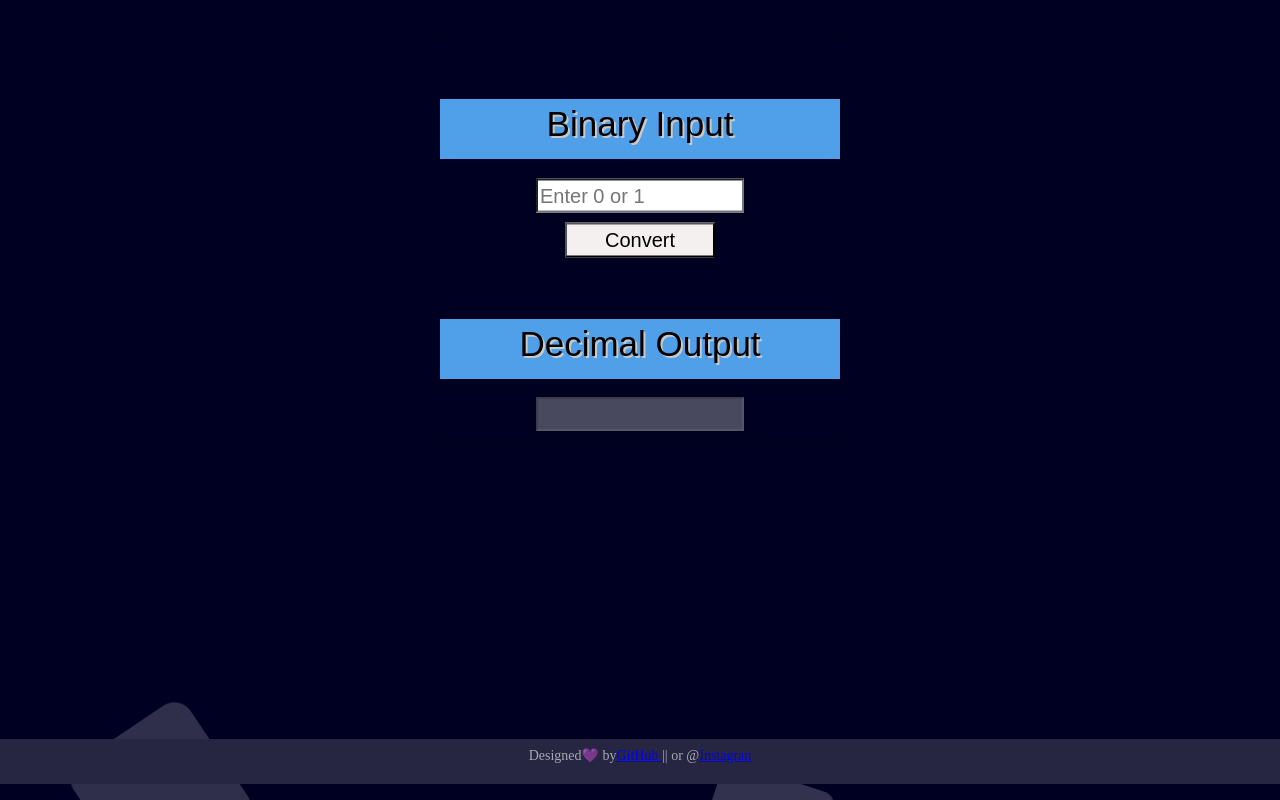
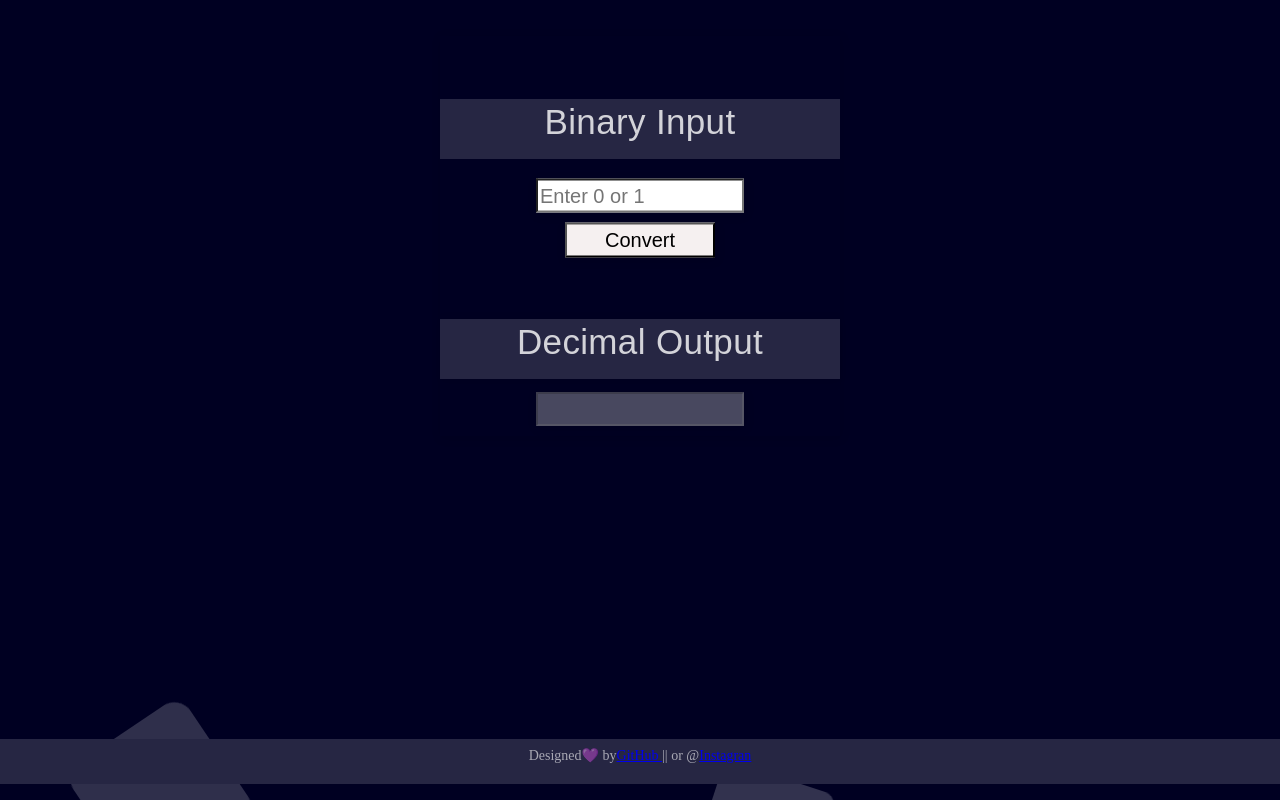
Before and after one commit to onezer00/binary-to-decimal, a Next.js app: page / in a window 1280 px wide. Built offline with nearby package versions, Linux system fonts and the light colour scheme.

Commit message:
binary-to-decimal: ajustes de cores.

```diff
--- a/pages/index.jsx
+++ b/pages/index.jsx
@@ -8,7 +8,6 @@ function FormComponent() {
     const [errorMessage, setErrorMessage] = useState('')
 
     const onFormSubmit = e => {
-        console.log(e);
         /**
          * Prevenindo que a nossa aplicação recarregue
          */
--- a/styles/Home.module.scss
+++ b/styles/Home.module.scss
@@ -139,8 +139,10 @@
 .titleInput {
   display: block;
   font-size: 35px;
-  text-shadow: 2px 2px #c9c9c9;
-  background-color: rgb(80, 159, 233);
+  color: rgba(255,255,255,0.8);
+  line-height: 1;
+  letter-spacing: 0.01em;
+  background-color: #262643;
   width: 100%;
   height: 55px;
   margin: 0;
@@ -189,8 +191,10 @@
   font-size: 20px;
   display: block;
   font-size: 35px;
-  text-shadow: 2px 2px #c9c9c9;
-  background-color: rgb(80, 159, 233);
+  color: rgba(255,255,255,0.8);
+  line-height: 1;
+  letter-spacing: 0.01em;
+  background-color: #262643;
   width: 100%;
   height: 55px;
   margin: 0;
```
